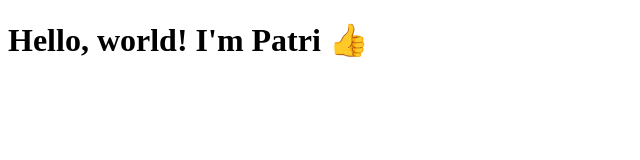
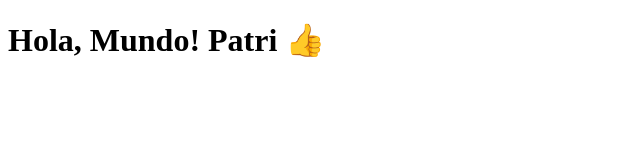
Before and after one commit to Patri2512/mi-pagina, a plain HTML site: page index.html in a window 1280 px wide. Shown: the whole page, without its empty margins (0-640 px from the left). Drawn offline with Linux system fonts and the light colour scheme.

Commit message:
Update index.html

```diff
--- a/index.html
+++ b/index.html
@@ -8,6 +8,6 @@
   <link rel="icon" href="favicon.png">
 </head>
 <body>
-  <h1>Hello, world! I'm Patri 👍</h1>
+  <h1>Hola, Mundo! Patri 👍</h1>
 </body>
 </html>
```
